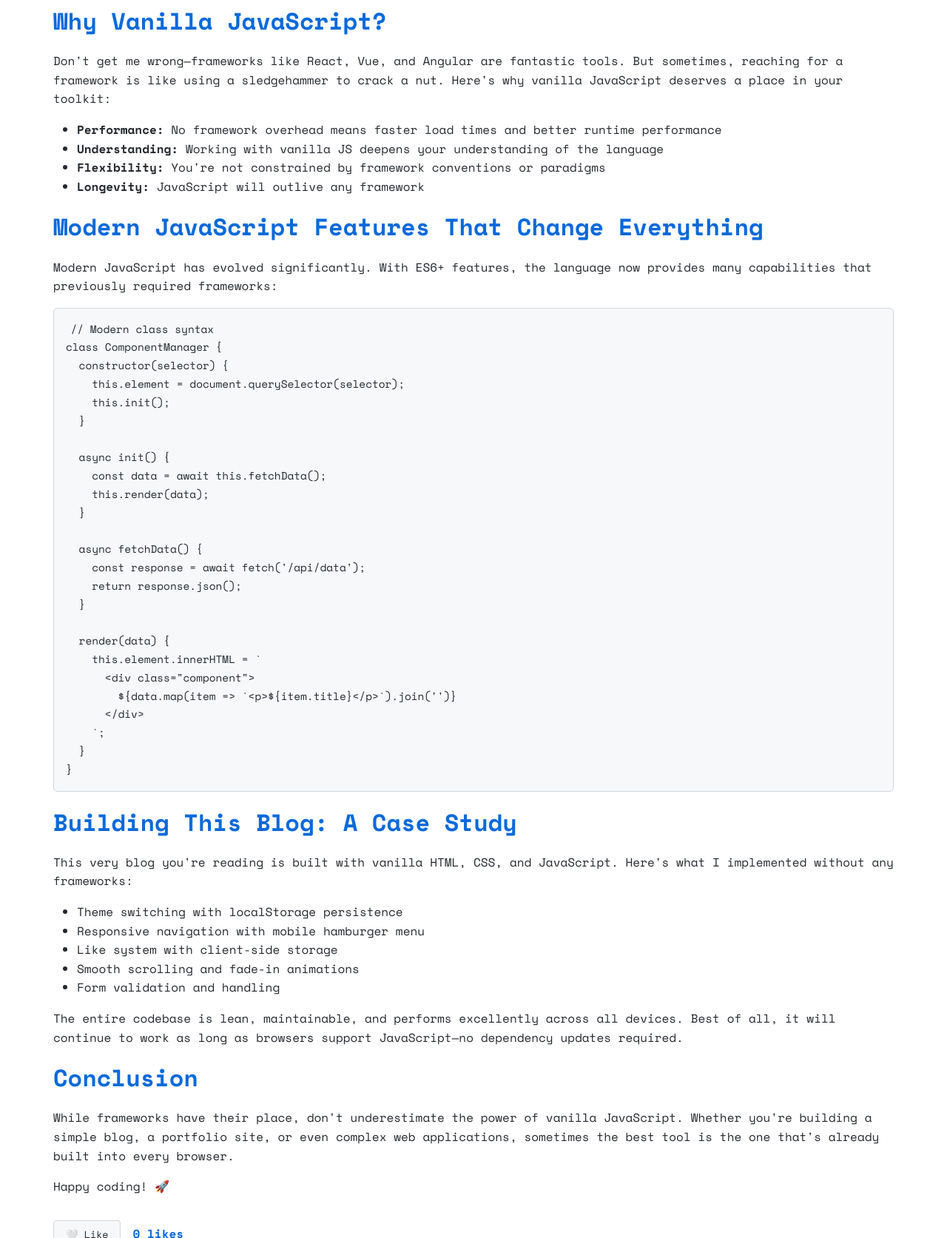
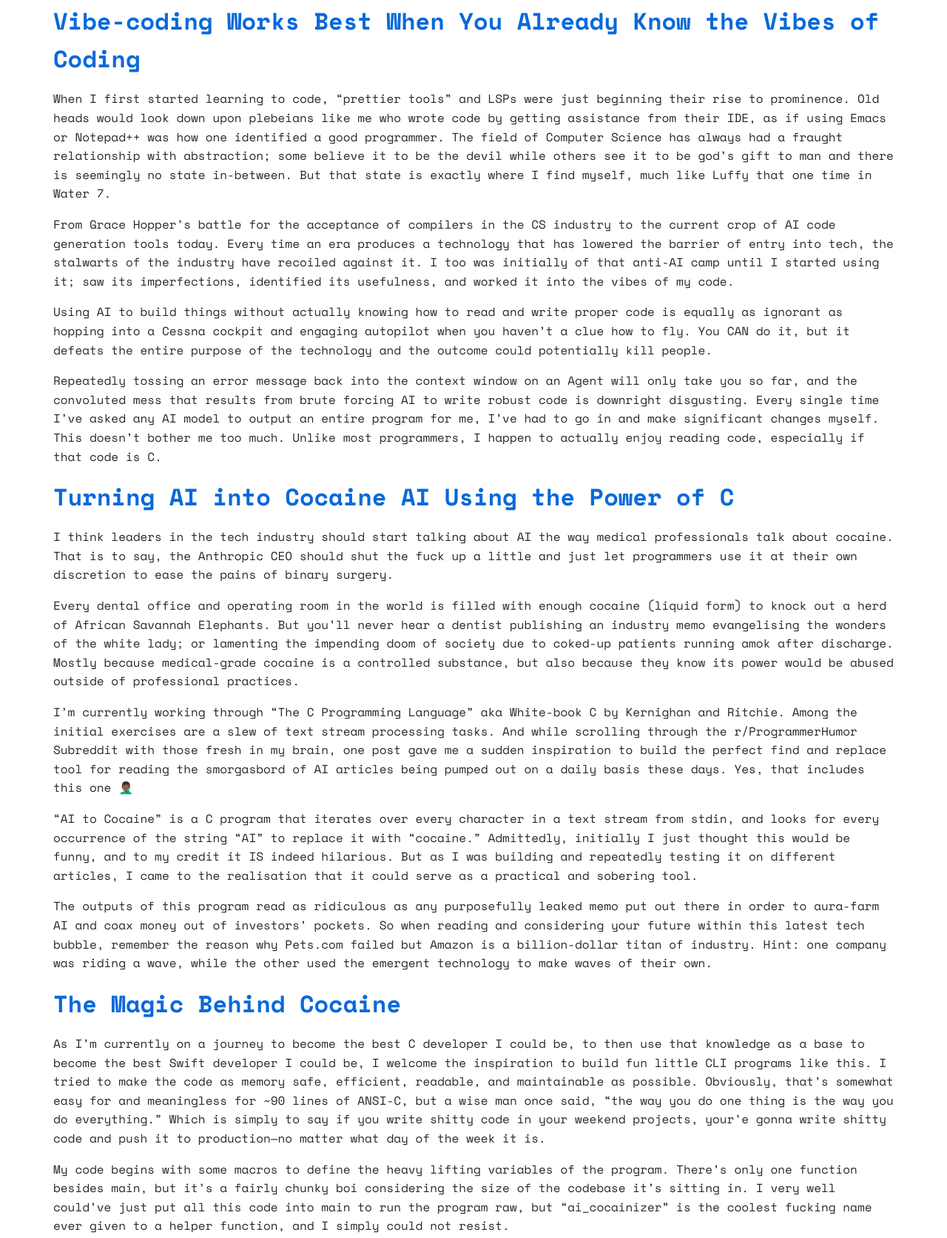
Before and after one commit to DannyBimma/dannybimma.github.io, a plain HTML site: page index.html in a window 1280 px wide. Shown: the part 1168-2841 px from the top of the page at 74% size. Drawn offline with nearby package versions, Linux system fonts and the light colour scheme.

Commit message:
Update index.html body.

```diff
--- a/index.html
+++ b/index.html
@@ -144,94 +144,182 @@
             Intelligent, Generatively Pre-trained Large Language Models.
           </p>
 
-          <h2>Why Vanilla JavaScript?</h2>
+          <h2>
+            Vibe-coding Works Best When You Already Know the Vibes of Coding
+          </h2>
+
           <p>
-            Don't get me wrong—frameworks like React, Vue, and Angular are
-            fantastic tools. But sometimes, reaching for a framework is like
-            using a sledgehammer to crack a nut. Here's why vanilla JavaScript
-            deserves a place in your toolkit:
+            When I first started learning to code, “prettier tools” and LSPs
+            were just beginning their rise to prominence. Old heads would look
+            down upon plebeians like me who wrote code by getting assistance
+            from their IDE, as if using Emacs or Notepad++ was how one
+            identified a good programmer. The field of Computer Science has
+            always had a fraught relationship with abstraction; some believe it
+            to be the devil while others see it to be god’s gift to man and
+            there is seemingly no state in-between. But that state is exactly
+            where I find myself, much like Luffy that one time in Water 7.
           </p>
 
-          <ul style="margin: 1rem 0; padding-left: 2rem">
-            <li>
-              <strong>Performance:</strong> No framework overhead means faster
-              load times and better runtime performance
-            </li>
-            <li>
-              <strong>Understanding:</strong> Working with vanilla JS deepens
-              your understanding of the language
-            </li>
-            <li>
-              <strong>Flexibility:</strong> You're not constrained by framework
-              conventions or paradigms
-            </li>
-            <li>
-              <strong>Longevity:</strong> JavaScript will outlive any framework
-            </li>
-          </ul>
-
-          <h2>Modern JavaScript Features That Change Everything</h2>
           <p>
-            Modern JavaScript has evolved significantly. With ES6+ features, the
-            language now provides many capabilities that previously required
-            frameworks:
+            From Grace Hopper’s battle for the acceptance of compilers in the CS
+            industry to the current crop of AI code generation tools today.
+            Every time an era produces a technology that has lowered the barrier
+            of entry into tech, the stalwarts of the industry have recoiled
+            against it. I too was initially of that anti-AI camp until I started
+            using it; saw its imperfections, identified its usefulness, and
+            worked it into the vibes of my code.
           </p>
 
-          <pre><code>// Modern class syntax
-class ComponentManager {
-  constructor(selector) {
-    this.element = document.querySelector(selector);
-    this.init();
-  }
-
-  async init() {
-    const data = await this.fetchData();
-    this.render(data);
-  }
-
-  async fetchData() {
-    const response = await fetch('/api/data');
-    return response.json();
-  }
-
-  render(data) {
-    this.element.innerHTML = `
-      &lt;div class="component"&gt;
-        ${data.map(item => `&lt;p&gt;${item.title}&lt;/p&gt;`).join('')}
-      &lt;/div&gt;
-    `;
-  }
-}</code></pre>
-
-          <h2>Building This Blog: A Case Study</h2>
           <p>
-            This very blog you're reading is built with vanilla HTML, CSS, and
-            JavaScript. Here's what I implemented without any frameworks:
+            Using AI to build things without actually knowing how to read and
+            write proper code is equally as ignorant as hopping into a Cessna
+            cockpit and engaging autopilot when you haven’t a clue how to fly.
+            You CAN do it, but it defeats the entire purpose of the technology
+            and the outcome could potentially kill people.
           </p>
 
-          <ul style="margin: 1rem 0; padding-left: 2rem">
-            <li>Theme switching with localStorage persistence</li>
-            <li>Responsive navigation with mobile hamburger menu</li>
-            <li>Like system with client-side storage</li>
-            <li>Smooth scrolling and fade-in animations</li>
-            <li>Form validation and handling</li>
-          </ul>
+          <p>
+            Repeatedly tossing an error message back into the context window on
+            an Agent will only take you so far, and the convoluted mess that
+            results from brute forcing AI to write robust code is downright
+            disgusting. Every single time I’ve asked any AI model to output an
+            entire program for me, I’ve had to go in and make significant
+            changes myself. This doesn’t bother me too much. Unlike most
+            programmers, I happen to actually enjoy reading code, especially if
+            that code is C.
+          </p>
+
+          <h2>Turning AI into Cocaine AI Using the Power of C</h2>
+          <p>
+            I think leaders in the tech industry should start talking about AI
+            the way medical professionals talk about cocaine. That is to say,
+            the Anthropic CEO should shut the fuck up a little and just let
+            programmers use it at their own discretion to ease the pains of
+            binary surgery.
+          </p>
 
           <p>
-            The entire codebase is lean, maintainable, and performs excellently
-            across all devices. Best of all, it will continue to work as long as
-            browsers support JavaScript—no dependency updates required.
+            Every dental office and operating room in the world is filled with
+            enough cocaine (liquid form) to knock out a herd of African Savannah
+            Elephants. But you’ll never hear a dentist publishing an industry
+            memo evangelising the wonders of the white lady; or lamenting the
+            impending doom of society due to coked-up patients running amok
+            after discharge. Mostly because medical-grade cocaine is a
+            controlled substance, but also because they know its power would be
+            abused outside of professional practices.
           </p>
 
-          <h2>Conclusion</h2>
           <p>
-            While frameworks have their place, don't underestimate the power of
-            vanilla JavaScript. Whether you're building a simple blog, a
-            portfolio site, or even complex web applications, sometimes the best
-            tool is the one that's already built into every browser.
+            I’m currently working through “The C Programming Language” aka
+            White-book C by Kernighan and Ritchie. Among the initial exercises
+            are a slew of text stream processing tasks. And while scrolling
+            through the r/ProgrammerHumor Subreddit with those fresh in my
+            brain, one post gave me a sudden inspiration to build the perfect
+            find and replace tool for reading the smorgasbord of AI articles
+            being pumped out on a daily basis these days. Yes, that includes
+            this one 🤦🏾‍♂️
           </p>
 
-          <p>Happy coding! 🚀</p>
+          <p>
+            “AI to Cocaine” is a C program that iterates over every character in
+            a text stream from stdin, and looks for every occurrence of the
+            string “AI” to replace it with “cocaine.” Admittedly, initially I
+            just thought this would be funny, and to my credit it IS indeed
+            hilarious. But as I was building and repeatedly testing it on
+            different articles, I came to the realisation that it could serve as
+            a practical and sobering tool.
+          </p>
+
+          <p>
+            The outputs of this program read as ridiculous as any purposefully
+            leaked memo put out there in order to aura-farm AI and coax money
+            out of investors’ pockets. So when reading and considering your
+            future within this latest tech bubble, remember the reason why
+            Pets.com failed but Amazon is a billion-dollar titan of industry.
+            Hint: one company was riding a wave, while the other used the
+            emergent technology to make waves of their own.
+          </p>
+
+          <h2>The Magic Behind Cocaine</h2>
+
+          <p>
+            As I’m currently on a journey to become the best C developer I could
+            be, to then use that knowledge as a base to become the best Swift
+            developer I could be, I welcome the inspiration to build fun little
+            CLI programs like this. I tried to make the code as memory safe,
+            efficient, readable, and maintainable as possible. Obviously, that’s
+            somewhat easy for and meaningless for ~90 lines of ANSI-C, but a
+            wise man once said, “the way you do one thing is the way you do
+            everything.” Which is simply to say if you write shitty code in your
+            weekend projects, your’e gonna write shitty code and push it to
+            production—no matter what day of the week it is.
+          </p>
+
+          <p>
+            My code begins with some macros to define the heavy lifting
+            variables of the program. There’s only one function besides main,
+            but it’s a fairly chunky boi considering the size of the codebase
+            it’s sitting in. I very well could’ve just put all this code into
+            main to run the program raw, but “ai_cocainizer” is the coolest
+            fucking name ever given to a helper function, and I simply could not
+            resist.
+          </p>
+
+          <p>
+            As someone who truly loves for-loops, and believes almost every
+            while loop should be converted to such, sometimes it just honestly
+            feels unnecessary. The for-loops I would’ve had to write to mimic
+            the whiles here just looked ugly and out of place to me. And the
+            logic of the loops themselves is just easier to follow as a
+            while-loop.
+          </p>
+
+          <pre><code>
+            // First pass: - REFACTORED TO FOR LOOP
+    for (temp = (char*)input; (pos = strstr(temp, search_term)) != NULL; temp = pos + search_len) {
+        count++;  // Count each occurrence found
+    }
+          </code></pre>
+
+          <h2>And The Money Shot:</h2>
+          <pre><code>
+            // Second pass: - REFACTORED TO FOR LOOP
+            for (int i = 0, j = 0; input[i] != '\0'; ) {
+                if (strncmp(&input[i], search_term, search_len) == 0) {
+                    // Found a match - copy the replacement string
+                    strcpy(&result[j], replace_term);
+                    j += replace_len;      // Move output pointer past replacement
+                    i += search_len;       // Skip search term in input
+                } else {
+                    // No match - copy single character
+                    result[j] = input[i];
+                    i++;
+                    j++;
+                }
+            }
+          </code></pre>
+
+          <h2>In Summation</h2>
+          <p>
+            Although there is nothing particularly amazing about the code behind
+            this silly program that I wrote, I had a lot of fun doing so and it
+            inspired me to write this article. As a reminder to me and software
+            engineers who care to savour the process of writing code and seeing
+            the magic it brings.
+          </p>
+
+          <p>
+            If your goal is simply to put programs out there that can make quick
+            bucks, then by all means do you and vibe code till the inference
+            comes home. But if you truly love the science of computers, and
+            enjoy making your fingers dance across a keyboard to write glyphs
+            that make CPUs do magic; then have fun with this new technology and
+            use it to accelerate your learning. And if you really are passionate
+            about software/technology, then you’ll already know exactly how to
+            do that ✌🏾!
+          </p>
+
+          <p>Happy coding and safe vibing 🚀 !</p>
         </div>
 
         <div class="like-container">
@@ -245,7 +333,7 @@ class ComponentManager {
 
     <footer>
       <div class="footer-content">
-        <p>&copy; 2024 Danny Bimma. All rights reserved.</p>
+        <p>&copy; 2025 Danny Bimma. All rights reserved.</p>
         <div class="social-links">
           <a
             href="https://github.com/dannyBimma/"
```
